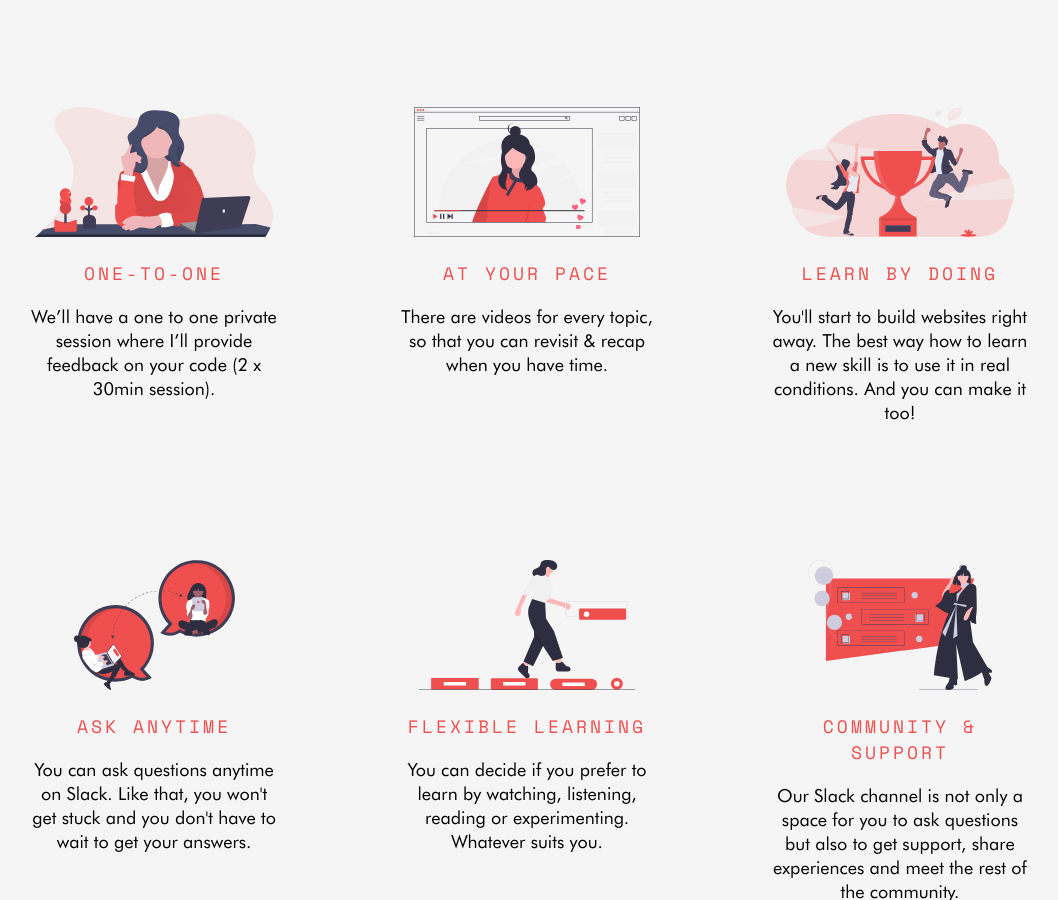
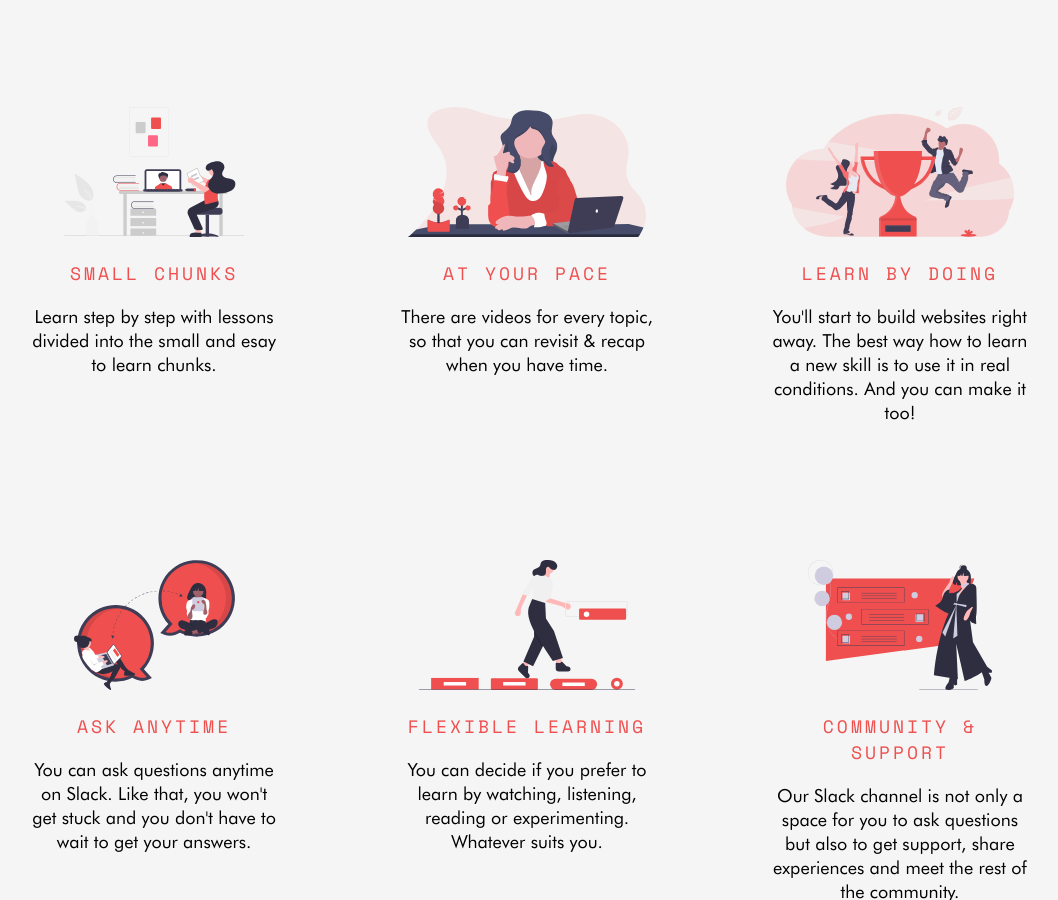
Before and after one commit to hharen/mltc_jekyll, a Jekyll site: the page built from web-development.html, in a window 1280 px wide and 900 px high, scrolled down 1279 px. Shown: the whole window, without its empty margins (113-1171 px from the left). Built offline with Jekyll 4.4.1, drawn with Linux system fonts in a browser that asks for light colours; nearby versions of some CDN libraries; some of the changed text lies outside the part shown.

Commit message:
Change price and remove one on one

```diff
--- a/_includes/layout_web_dev_course_card.html
+++ b/_includes/layout_web_dev_course_card.html
@@ -6,7 +6,7 @@
             <p>Self-paced</p>
             <div class='line'></div>
             <h4>Price</h4>
-            <p>420 CHF</p>
+            <p>230 CHF</p>
             <div class='line'></div>
 <!--             <h4>Early Bird</h4>
             <p>380 CHF</p>
--- a/web-development.html
+++ b/web-development.html
@@ -76,14 +76,16 @@
 
       <div class="container container-grey features features-3">
         <div class="feature">
-          <img src="images/undraw/undraw_teacher_35j2.svg" class='feature-svg'>
-          <h3>One-to-One</h3>
+          <img src="images/undraw/undraw_online_learning_re_qw08.svg" class='feature-svg'>
+          <h3>Small chunks</h3>
+          <p>Learn step by step with lessons divided into the small and esay to learn chunks.</p>
+<!--      <h3>One-to-One</h3>
           <p>We’ll have a one to one private session where I’ll provide feedback on
-            your code (2 x 30min session).</p>
+            your code (2 x 30min session).</p> -->
         </div>
 
         <div class="feature">
-          <img src="images/undraw/undraw_video_influencer_9oyy.svg" class='feature-svg'>
+          <img src="images/undraw/undraw_teacher_35j2.svg" class='feature-svg'>
           <h3>At Your Pace</h3>
           <p>There are videos for every topic, so that you can revisit & recap when you
             have time.</p>
```
Also changed, not shown: images/undraw/undraw_online_learning_re_qw08.svg (added).
